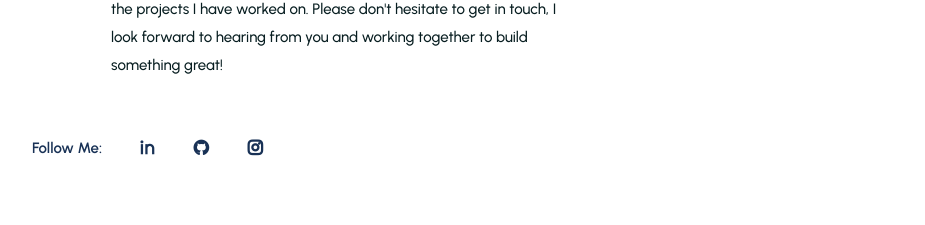
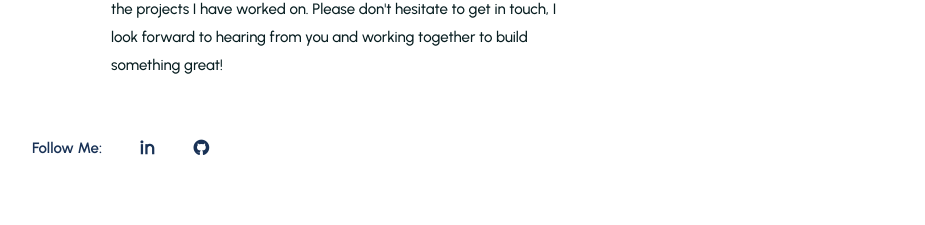
Before and after one commit to 1deyce/reactportfolio, a React (Create React App) app: page / in a window 1280 px wide. Shown: the part 810-1035 px from the top of the page, without its empty margins (43-968 px from the left). Built offline with nearby package versions, Linux system fonts and the light colour scheme.

Commit message:
Update Hero.jsx
Commented out insta link

```diff
--- a/src/components/UI/Hero.jsx
+++ b/src/components/UI/Hero.jsx
@@ -113,14 +113,14 @@ const Hero = () => {
                                     <i class="ri-github-fill"></i>
                                 </a>
                             </span>
-                            <span>
+                            {/* <span>
                                 <a
                                     href="https://www.instagram.com/1deycefr/"
                                     className='text-smallTextColor dark:text-primaryColor text-[18px] font-[600]'
                                 >
                                     <i class="ri-instagram-line"></i>
                                 </a>
-                            </span>
+                            </span> */}
                         </div>
 
                     </div>
```
